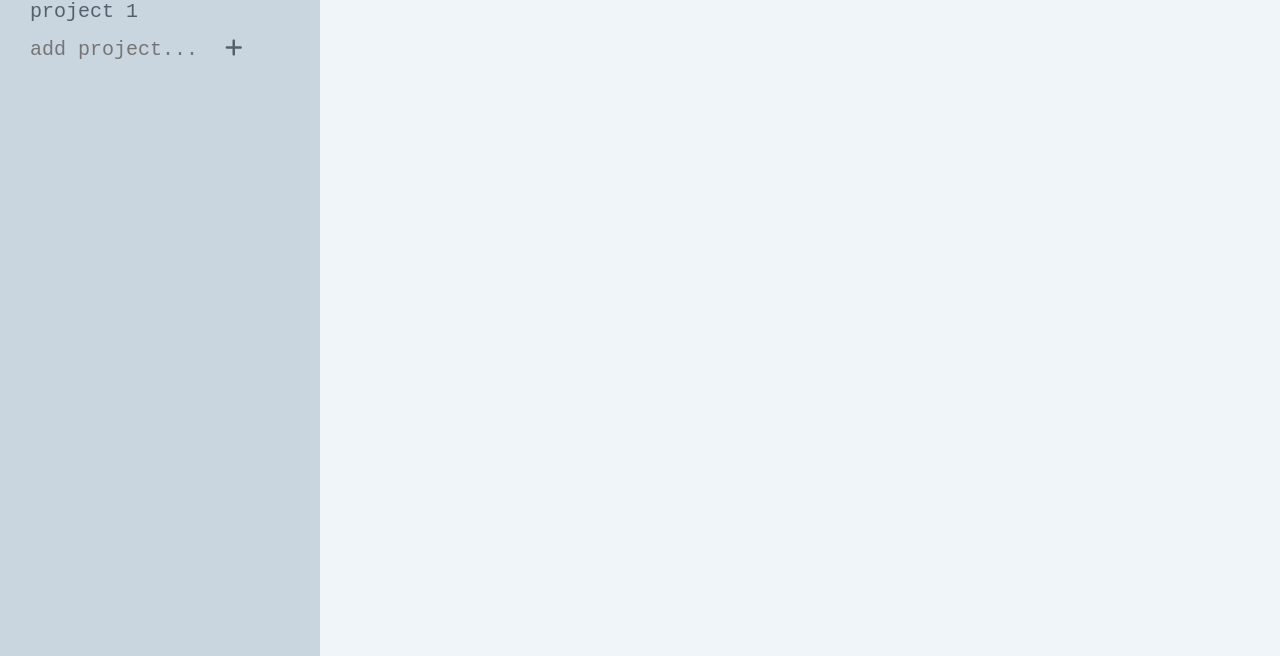
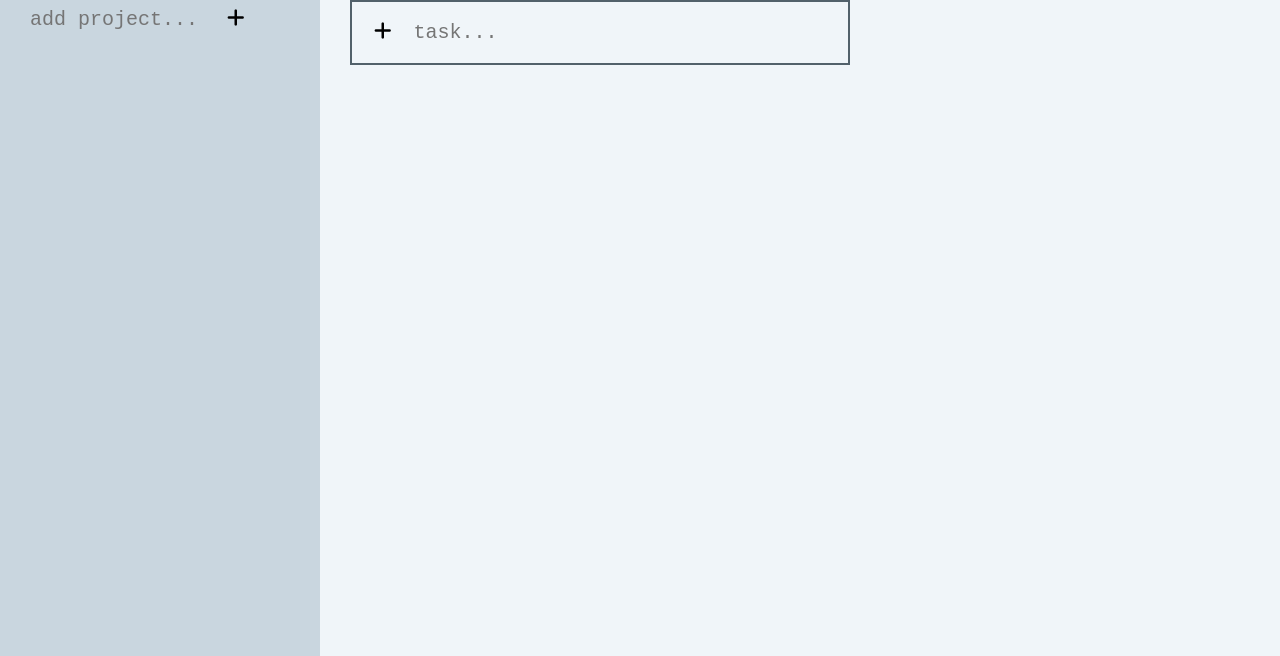
Before and after one commit to TLGuzmanDev/todo-app, a website built with webpack: page dist/index.html in a window 1280 px wide. Shown: the part 144-800 px from the top of the page. Built offline with nearby package versions, Linux system fonts and the light colour scheme.

Commit message:
modifed styling

```diff
--- a/dist/index.html
+++ b/dist/index.html
@@ -13,16 +13,23 @@
       <main>
         <section id="project-section">
           <h2>Projects</h2>
-          <ul id="project-list">
-            <li>project 1</li>
-          </ul>
-          <div id="add-project">
+          <ul id="project-list"></ul>
+          <form id="add-project" action="">
             <input id="project-input" type="text" placeholder="add project...">
-            <i id="add-project-icon" class="fas fa-plus"></i>
-          </div>
+            <button id="submit-project" class="submit-btn" type="submit">
+              <i class="fas fa-plus add-icon"></i>
+            </button>
+          </form>
         </section>
         <section id="todo-section">
           <h2>Project 1</h2>
+          <ul id="todo-list"></ul>
+          <form id="add-todo" action="">
+            <button id="submit-todo" class="submit-btn" type="submit">
+              <i class="fas fa-plus add-icon"></i>
+            </button>
+            <input id="title-input" type="text" placeholder="task...">
+          </form>
         </section>
       </main>
   </body>
--- a/dist/styles/main.css
+++ b/dist/styles/main.css
@@ -34,6 +34,7 @@ main {
   height: 90vh;
 }
 
+/* start of project section styling */
 #project-section {
   padding: 20px 20px 0 20px;
   background-color: #c9d6df;
@@ -62,22 +63,6 @@ main {
   align-items: baseline;
 }
 
-#add-project-icon {
-  padding: 5px;
-  font-size: 20px;
-}
-
-#add-project-icon:hover {
-  color: #c9d6df;
-  background-color: #52616b;
-}
-
-#add-project-icon:active {
-  color: #c9d6df;
-  background-color: #52616b;
-  transform: scale(1.1);
-}
-
 #project-input {
   padding: 0 0 0 10px;
   width: 200px;
@@ -93,6 +78,27 @@ main {
   border-bottom: 2px solid #52616b;
 }
 
+.submit-btn{
+  padding: 0;
+  background: none;
+  border: none;
+}
+
+.add-icon {
+  padding: 5px 7px;
+  font-size: 20px;
+}
+
+.add-icon:hover {
+  transform: scale(1.1);
+}
+
+.add-icon:active {
+  transform: scale(1.2);
+}
+
+
+/* start of todo section styling */
 #todo-section {
   padding: 20px 20px 0 20px;
   background-color: #f0f5f9;
@@ -104,3 +110,55 @@ main {
   margin: 0 0 10px 0;
   font-size: 30px;
 }
+
+#todo-list {
+  margin: 0;
+  padding-left: 10px;
+  list-style-type: none;
+}
+
+#todo-list li {
+  display: flex;
+  align-items: center;
+  margin: 0 0 7px 0;
+  width: 500px;
+  height: 65px;
+  border: 2px solid #52616b;
+}
+
+#todo-list li input {
+  margin: 0 0 0 15px;
+  padding: 10px;
+  margin-right: 5px;
+}
+
+#todo-list li h3{
+  margin: 0 0 0 5px;
+  padding: 0 0 0 10px;
+  font-size: 20px;
+  font-weight: normal;
+}
+
+#add-todo {
+  display: flex;
+  align-items: baseline;
+  margin: 0 0 0 10px;
+  width: 500px;
+  height: 65px;
+  border: 2px solid #52616b;
+}
+
+#submit-todo {
+  margin-left: 15px;
+}
+
+#title-input {
+  margin-left: 5px;
+  padding: 0 0 0 10px;
+  height: 100%;
+  border: none;
+  background-color: #f0f5f9;
+  font-family: monospace;
+  font-size: 20px;
+  color: #52616b;
+}
```
